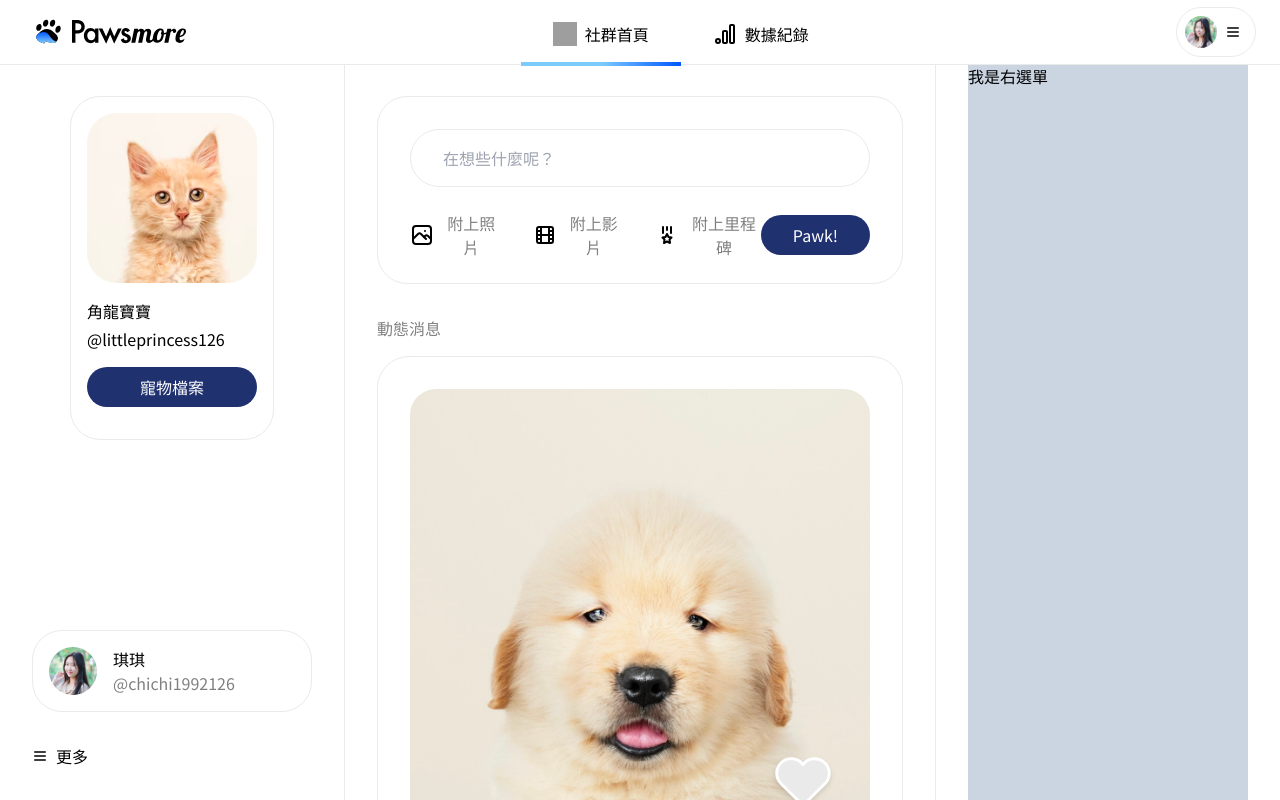
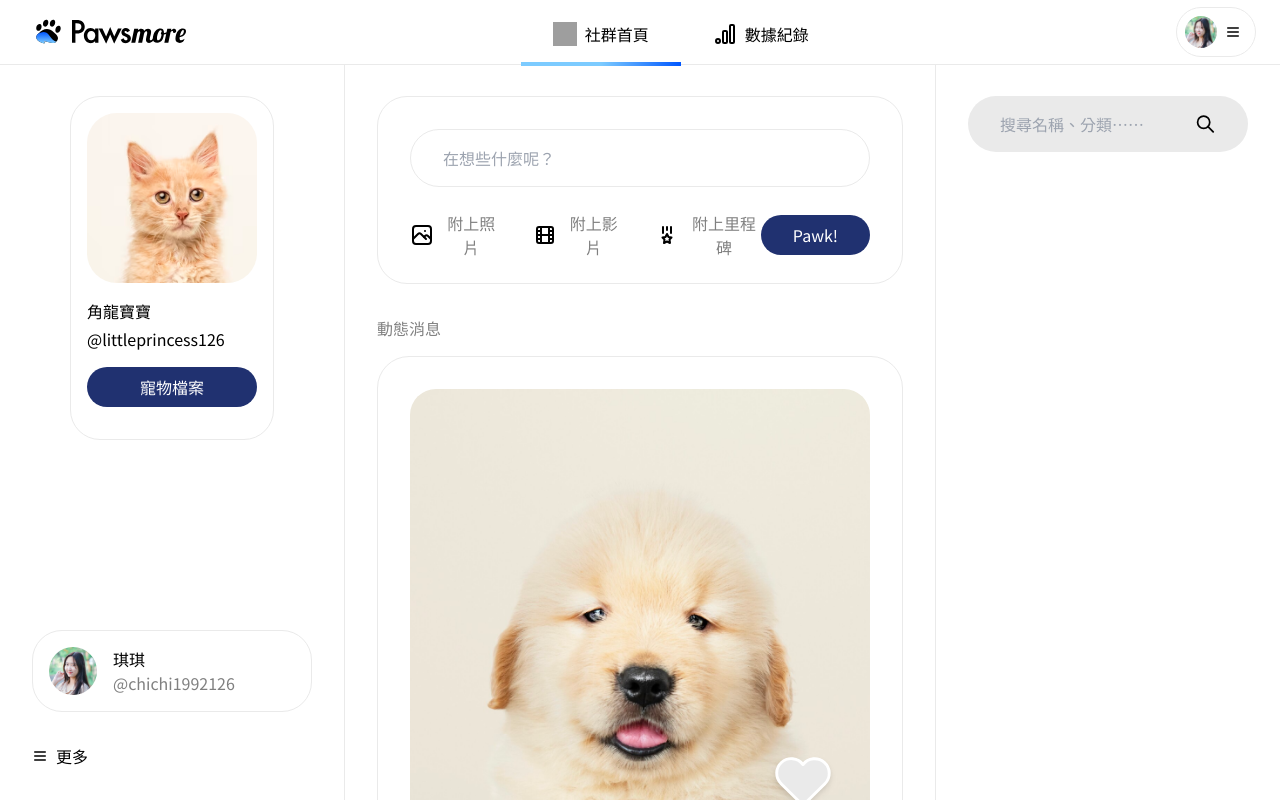
Before and after one commit to penspulse326/rocket_pawsmore, a Next.js app: page /test/social in a window 1280 px wide. Built offline with nearby package versions, Linux system fonts and the light colour scheme; grey boxes are pictures that could not be loaded.

Commit message:
style: add search bar in right sidebar

```diff
--- a/src/components/social/SocialSideBarRight.tsx
+++ b/src/components/social/SocialSideBarRight.tsx
@@ -1,3 +1,16 @@
+import { IconSearch } from "@tabler/icons-react";
+
 export default function SocialSideBarRight() {
-  return <div className="col-span-3 bg-slate-300">我是右選單</div>;
+  return (
+    <div className="col-span-3 bg-white">
+      <section className="flex items-center gap-2 mt-8 px-8 py-4 rounded-full bg-stroke">
+        <input
+          type="text"
+          placeholder="搜尋名稱、分類⋯⋯"
+          className="w-full outline-none bg-transparent"
+        />
+        <IconSearch size={24} />
+      </section>
+    </div>
+  );
 }
```
